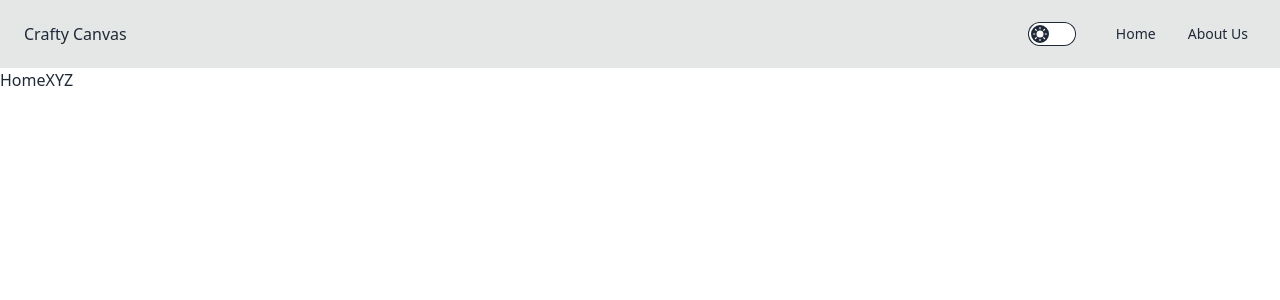
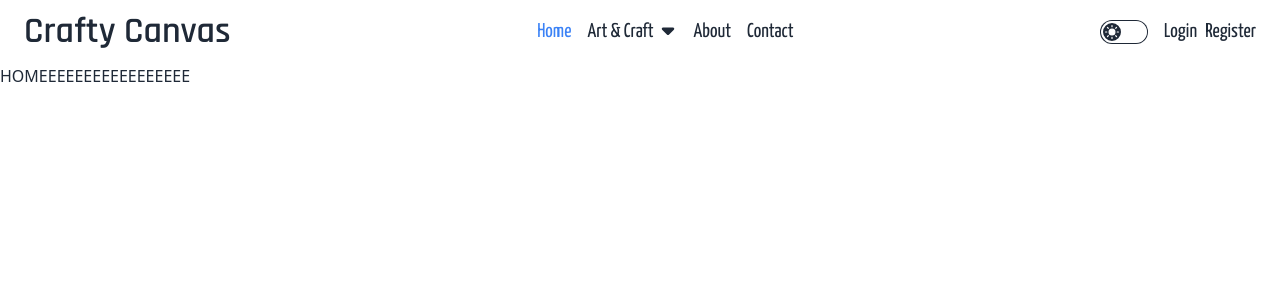
Before and after one commit to SM-Noushan/react-crafty-canvas-client, a React (Vite) app: page / in a window 1280 px wide. Shown: the top 300 px of the page. Built offline with nearby package versions, Linux system fonts and the light colour scheme; no server answers.

Commit message:
updated navbar

```diff
--- a/src/components/shared/NavBar.jsx
+++ b/src/components/shared/NavBar.jsx
@@ -1,7 +1,69 @@
 import React from "react";
+import { Link, NavLink } from "react-router-dom";
+import { FaCaretDown } from "react-icons/fa6";
+
+const nestedNavlinks = () => (
+  <>
+    <NavLink
+      to="/item/view/all"
+      className={({ isActive }) => (isActive ? "text-blue-500" : "")}
+    >
+      View All
+    </NavLink>
+    <NavLink
+      to="/item/add"
+      className={({ isActive }) => (isActive ? "text-blue-500" : "")}
+    >
+      Add Item
+    </NavLink>
+  </>
+);
+
+const navlinks = () => (
+  <div className="menu lg:menu-horizontal gap-2 lg:gap-4 text-xl">
+    <NavLink
+      to="/"
+      className={({ isActive }) => (isActive ? "text-blue-500" : "")}
+    >
+      Home
+    </NavLink>
+    <details className="w-full list-none lg:hidden">
+      <summary className="list-none flex gap-1 items-center">
+        Art & Craft
+        <FaCaretDown className="mb-1" />
+      </summary>
+      <div className="pt-6 ml-4 -mt-4 flex flex-col">{nestedNavlinks()}</div>
+    </details>
+    <div className="hidden lg:block dropdown dropdown-hover">
+      <div tabIndex={0} role="button" className="flex gap-1 items-center">
+        Art & Craft
+        <FaCaretDown className="mb-1" />
+      </div>
+      <ul
+        tabIndex={0}
+        className="dropdown-content z-[1] menu p-2 shadow bg-base-200 rounded-box w-32 text-xl space-y-1.5"
+      >
+        {nestedNavlinks()}
+      </ul>
+    </div>
+    <NavLink
+      to="/about-us"
+      className={({ isActive }) => (isActive ? "text-blue-500" : "")}
+    >
+      About
+    </NavLink>
+    <NavLink
+      to="/contact-us"
+      className={({ isActive }) => (isActive ? "text-blue-500" : "")}
+    >
+      Contact
+    </NavLink>
+  </div>
+);
 
 const NavBar = () => {
   const [theme, setTheme] = React.useState("light");
+  const user = null;
 
   React.useEffect(() => {
     const localTheme = localStorage.getItem("theme", theme);
@@ -21,11 +83,11 @@ const NavBar = () => {
     }
   };
   return (
-    <section className="drawer">
+    <section className="drawer container xl:max-w-screen-xl mx-auto font-yanone-kaffeesatz">
       <input id="my-drawer-3" type="checkbox" className="drawer-toggle" />
       <div className="drawer-content flex flex-col">
         {/* Navbar */}
-        <div className="w-full navbar bg-base-300">
+        <div className="w-full navbar">
           <div className="flex-none lg:hidden">
             <label
               htmlFor="my-drawer-3"
@@ -47,8 +109,18 @@ const NavBar = () => {
               </svg>
             </label>
           </div>
-          <div className="flex-1 px-2 mx-2">Crafty Canvas</div>
-          <div className="flex-1 px-2 mx-2 justify-end">
+          <Link
+            to="/"
+            className="px-2 mx-2 font-rajdhani text-xl lg:text-4xl font-semibold"
+          >
+            Crafty Canvas
+          </Link>
+          <div className="hidden lg:block flex-1 text-center">
+            {/* Navbar menu content here */}
+            {navlinks()}
+          </div>
+          <div className="flex-1 lg:flex-none px-2 mx-2 justify-end lg:justify-normal">
+            <div className="flex gap-4 items-center">
               <label className="cursor-pointer grid place-items-center">
                 <input
                   onChange={handleThemeToggle}
@@ -87,17 +159,32 @@ const NavBar = () => {
                   <path d="M21 12.79A9 9 0 1 1 11.21 3 7 7 0 0 0 21 12.79z"></path>
                 </svg>
               </label>
+              {user ? (
+                <div className="dropdown lg:dropdown-hover">
+                  <div tabIndex={0} role="button" className="avatar">
+                    <div className="size-12 rounded-full ring ring-primary ring-offset-base-100 ring-offset-2 cursor-pointer">
+                      <img src="https://daisyui.com/images/stock/photo-1534528741775-53994a69daeb.jpg" />
                     </div>
-          <div className="flex-none hidden lg:block">
-            {/* Navbar menu content here */}
-            <ul className="menu menu-horizontal">
-              <li>
-                <a>Home</a>
-              </li>
-              <li>
-                <a>About Us</a>
-              </li>
+                  </div>
+
+                  <ul
+                    tabIndex={0}
+                    className="dropdown-content z-[1] menu p-2 shadow bg-base-100 rounded-box w-40 cursor-pointer text-base lg:text-xl space-y-1.5"
+                  >
+                    <Link>Profile</Link>
+                    <Link>My Art & Craft List</Link>
+                    <button className="text-left">Logout</button>
                   </ul>
+                </div>
+              ) : (
+                <div className="space-x-2 text-base lg:text-xl hover:*:underline">
+                  <Link>Login</Link>
+                  <Link>Register</Link>
+                </div>
+              )}
+              {/* <div className="skeleton size-12 rounded-full" /> */}
+              {/* <div className="skeleton w-16 h-4 rounded-sm" /> */}
+            </div>
           </div>
         </div>
       </div>
@@ -109,12 +196,16 @@ const NavBar = () => {
         ></label>
         {/* Sidebar content here */}
         <ul className="menu p-4 w-80 min-h-full bg-base-200">
-          <li>
-            <a>Home</a>
-          </li>
-          <li>
-            <a>About Us</a>
-          </li>
+          {navlinks()}
+          {/* <NavLink
+            to="/"
+            className={({ isActive }) =>
+              isActive ? "text-blue-500" : "text-xl"
+            }
+          >
+            Home
+          </NavLink>
+          <NavLink>Home</NavLink> */}
         </ul>
       </div>
     </section>
--- a/src/index.css
+++ b/src/index.css
@@ -2,3 +2,9 @@
 @tailwind base;
 @tailwind components;
 @tailwind utilities;
+/* details > summary {
+  list-style: none;
+}
+details > summary::-webkit-details-marker {
+  display: none;
+} */
--- /dev/null
+++ b/src/pages/home/Home.jsx
@@ -0,0 +1,5 @@
+const Home = () => {
+  return <div>HOMEEEEEEEEEEEEEEEEE</div>;
+};
+
+export default Home;
--- a/src/routes/Routes.jsx
+++ b/src/routes/Routes.jsx
@@ -1,5 +1,6 @@
 import { createBrowserRouter } from "react-router-dom";
 import Root from "../layouts/Root";
+import Home from "../pages/home/Home";
 
 export const router = createBrowserRouter([
   {
@@ -8,8 +9,8 @@ export const router = createBrowserRouter([
     errorElement: <>Error</>,
     children: [
       {
-        index: "/",
-        element: <>HomeXYZ</>,
+        index: true,
+        element: <Home />,
       },
     ],
   },
```
Lines whose indentation alone changed are shown as unchanged.
